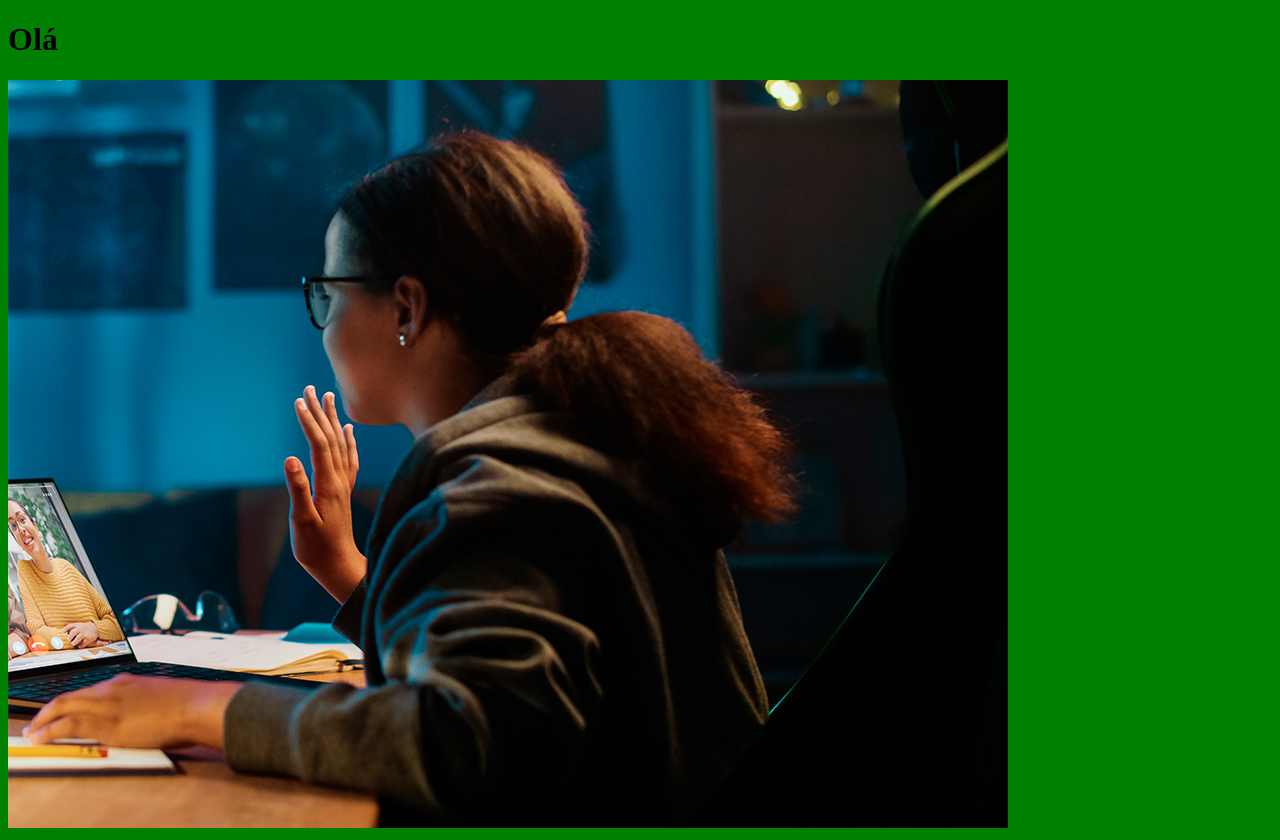
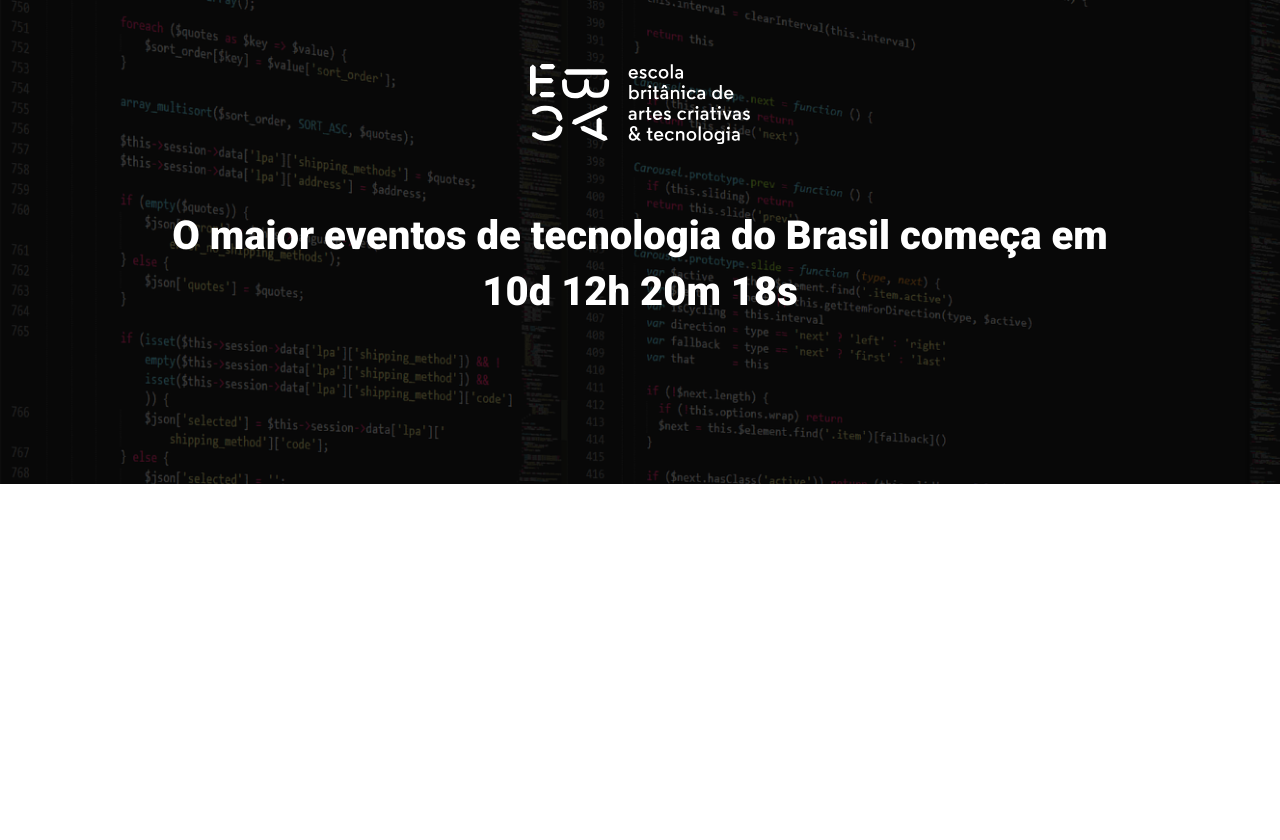
Before and after one commit to clovis20/ebac_tech_talks, a website built with Parcel: page src/index.html in a window 1280 px wide. After the commit the page ends 800 px from the top, so only its background shows below. Built offline with nearby package versions, Linux system fonts and the light colour scheme.

Commit message:
criando hero

```diff
--- a/src/index.html
+++ b/src/index.html
@@ -4,12 +4,22 @@
     <meta charset="UTF-8">
     <meta http-equiv="X-UA-Compatible" content="IE=edge">
     <meta name="viewport" content="width=device-width, initial-scale=1.0">
-    <title>Document</title>
+    <title>EBAC Tech Talks</title>
+    <link rel="preconnect" href="https://fonts.googleapis.com">
+    <link rel="preconnect" href="https://fonts.gstatic.com" crossorigin>
+    <link href="https://fonts.googleapis.com/css2?family=Lobster&family=Montserrat:wght@700&family=Pacifico&family=Roboto:wght@400;700;900&display=swap" rel="stylesheet">
     <link rel="stylesheet" href="styles/main.scss">
 </head>
 <body>
-    <h1>Olá</h1>
-    <img src="./images/backend.png" alt="">
+    <header class="hero">
+        <div class="container">
+            <img class="hero__logo" src="./images/ebac_logo.svg" alt="EBAC logo">
+            <p class="hero__text">
+                O maior eventos de tecnologia do Brasil começa em 10d 12h 20m 18s
+            </p>
+        </div>
+    </header>
+
     <script src="scripts/main.js"></script>
 </body>
 </html>
--- /dev/null
+++ b/src/styles/_hero.scss
@@ -0,0 +1,52 @@
+.hero {
+    padding-top: 64px;
+    padding-bottom: 100px;
+    background-image: url(../images/fundo.png);
+    background-repeat: no-repeat;
+    background-size: cover;
+    position: relative;
+
+    .container {
+        position: relative;
+    }
+
+    &::before {
+        position: absolute;
+        top: 0;
+        left: 0;
+        width: 100%;
+        height: 100%;
+        background-color: black;
+        content: '';
+        opacity: 0.7;
+    }
+
+    &__text {
+        margin-top: 64px;
+        margin-bottom: 64px;
+        font-size: 40px;
+        line-height: 56px;
+        color: #fff;
+        font-weight: 800;
+        text-align: center;
+    }
+
+    &__logo {
+        margin: 0 auto;
+        height: 80px;
+        display: block;
+    }
+
+    @media (max-width: 640px) {
+        padding: 40px 0;
+        &__logo {
+            height: 40px;
+        }
+
+        &__text {
+            font-size: 22px;
+            line-height: 24px;
+            margin: 24 0;
+        }
+    }
+}
--- a/src/styles/main.scss
+++ b/src/styles/main.scss
@@ -1,3 +1,23 @@
-body {
-    background-color: green;
+@use 'hero';
+
+* {
+    margin: 0;
+    padding: 0;
+    box-sizing: border-box;
+    font-family: Roboto, sans-serif;
+    color: #fff;
 }
+
+.container {
+    max-width: 960px;
+    width: 100%;
+    margin: 0 auto;
+
+    @media (max-width: 640px) {
+        max-width: 80%;
+    }
+
+    @media (max-width: 1024px) {
+        max-width: 90%;
+    }
+}
```
